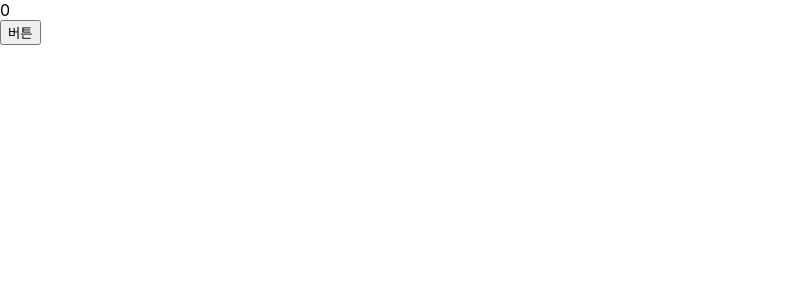
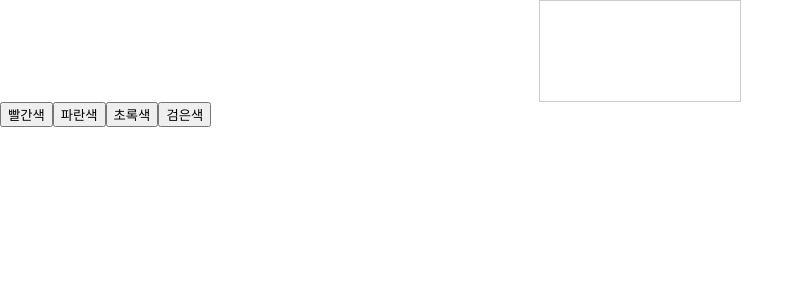
Before and after one commit to qoalstn44/React, a React (Create React App) app: page / in a window 1280 px wide. Shown: the top 300 px of the page, without its empty margins (0-804 px from the left). Built offline with nearby package versions, Linux system fonts and the light colour scheme.

Commit message:
useEffect hook

```diff
--- a/src/App.js
+++ b/src/App.js
@@ -25,25 +25,62 @@
 
 // src/App.js
 
-import { useState } from "react";
+//import { useState } from "react";
 
-const App = () => {
-  const [number, setNumber] = useState(0);
+//const App = () => {
+//const [number, setNumber] = useState(0);
+// return (
+//  <div>
+//    {/* 버튼을 누르면 3씩 플러스 된다. */}
+//     <div>{number}</div>
+//     <button
+//      onClick={() => {
+//       setNumber((previousState) => previousState + 1);
+//       setNumber((previousState) => previousState + 1);
+//        setNumber((previousState) => previousState + 1);
+//      }}
+//     >
+//       버튼
+//     </button>
+//    </div>
+// );
+//};
+
+//export default App;
+import { useState, useEffect } from "react";
+
+export default function FunctionComponent() {
+  const [color, setColor] = useState();
+
+  const changeColor = (color) => {
+    setColor(color);
+  };
+
+  useEffect(() => {
+    console.log("컴포넌트가 마운트 되었습니다.");
+  }, []);
+
+  useEffect(() => {
+    console.log("컴포넌트가 마운트 되었습니다.");
+  }, [color]);
+
   return (
     <div>
-      {/* 버튼을 누르면 3씩 플러스 된다. */}
-      <div>{number}</div>
-      <button
-        onClick={() => {
-          setNumber((previousState) => previousState + 1);
-          setNumber((previousState) => previousState + 1);
-          setNumber((previousState) => previousState + 1);
+      <div
+        style={{
+          width: "200px",
+          height: "100px",
+          margin: "auto",
+          backgroundColor: color,
+          border: "1px solid #ccc",
         }}
-      >
-        버튼
-      </button>
+      ></div>
+      <div>
+        <button onClick={() => changeColor("red")}>빨간색</button>
+        <button onClick={() => changeColor("blue")}>파란색</button>
+        <button onClick={() => changeColor("green")}>초록색</button>
+        <button onClick={() => changeColor("black")}>검은색</button>
+      </div>
     </div>
   );
-};
-
-export default App;
+}
```
